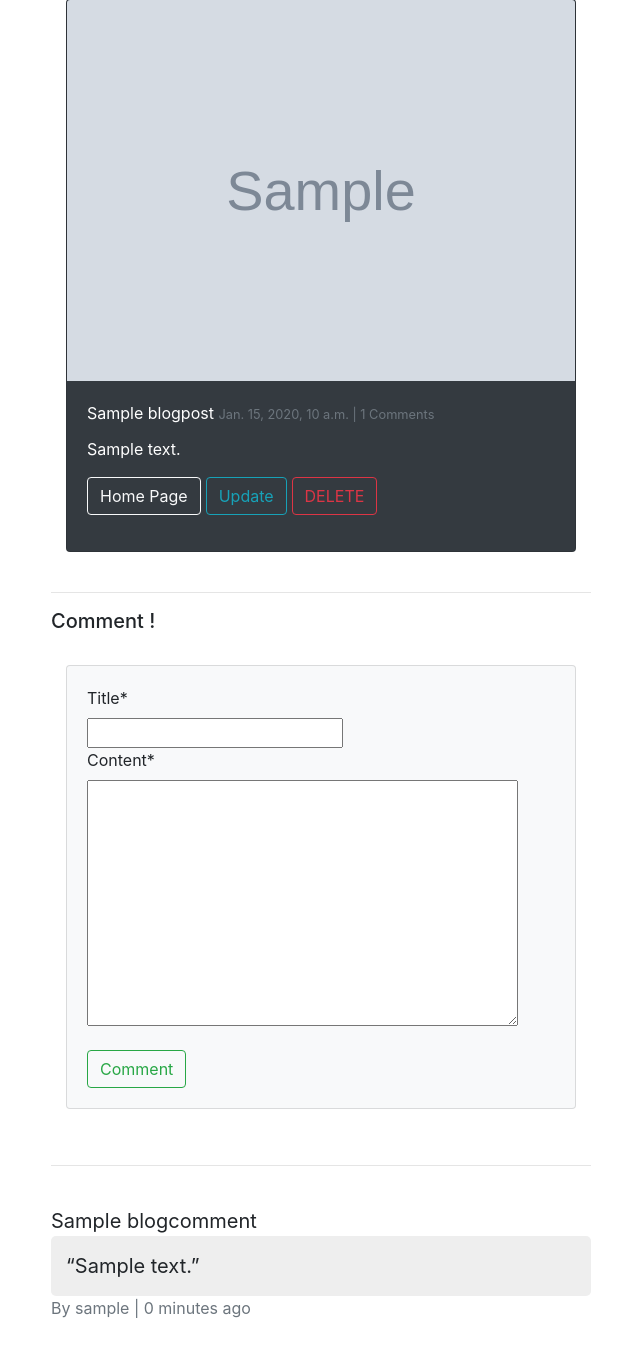
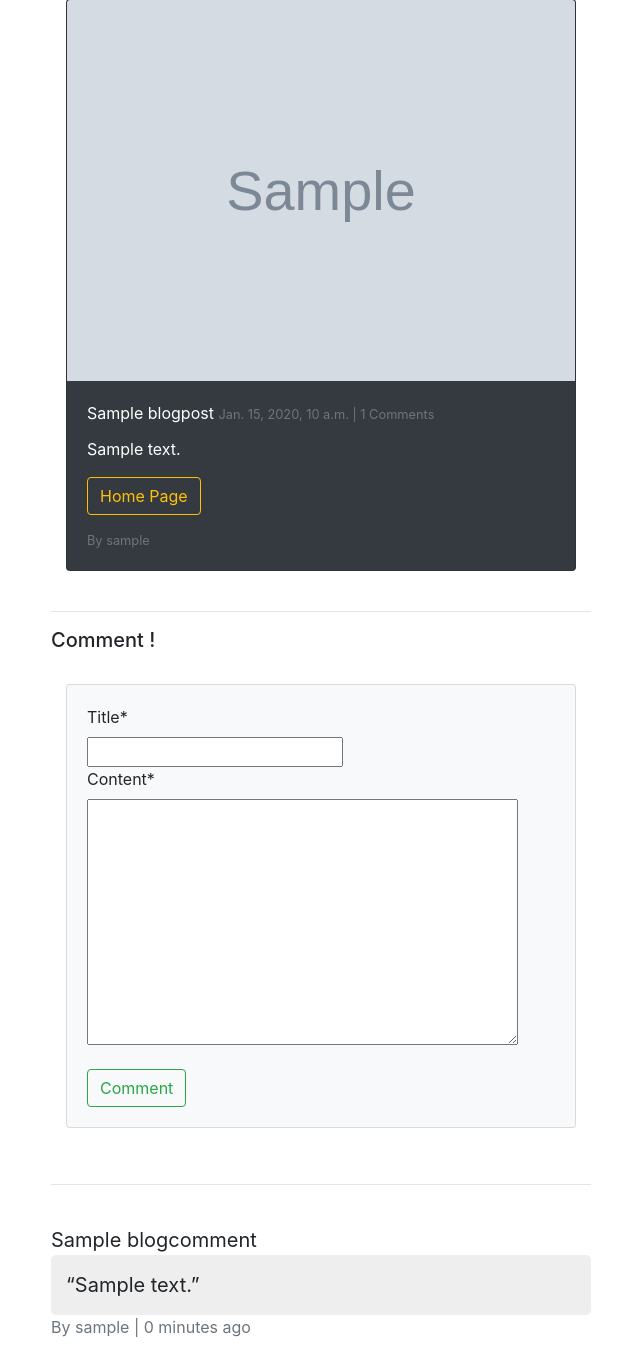
Before and after one commit to mohsen-ameli/Mohsen-Web, a Django app: a page that uses blog/templates/blog/post_detail_view.html in a window 1280 px wide. Shown: the part 81-1436 px from the top of the page, without its empty margins (319-959 px from the left). Before the commit the page ends 1399 px from the top, so only its background shows below. Run offline with Django 3.2, Linux system fonts and the light colour scheme; tables that the repository leaves empty hold one stand-in row (values such as "Sample post"); grey boxes marked "Sample" are stand-in pictures; data that the repository does not hold is empty; some libraries are stand-ins or nearby versions.

Commit message:
some stuff added

```diff
--- a/blog/templates/blog/post_detail_view.html
+++ b/blog/templates/blog/post_detail_view.html
@@ -23,12 +23,7 @@
 
         <div class="row">
 
-          <form action="{% url 'blog:home' %}">
-            <div style="margin-left: 15px;">
-              <button class="btn btn-outline-light">Home Page</button>
-            </div>
-          </form>
-
+          {% if post.user == user %}
             <form action="{{ post.get_update_url }}">
               <div style="margin-left: 5px;">
                 <button class="btn btn-outline-info">Update</button>
@@ -40,9 +35,15 @@
                 <button class="btn btn-outline-danger">DELETE</button>
               </div>
             </form>
+          {% endif %}
+            <form action="{% url 'blog:home' %}">
+              <div style="margin-left: 15px;">
+                <button class="btn btn-outline-warning">Home Page</button>
+              </div>
+            </form>
 
         </div>
-      </div>
+        <p class="card-text"><small class="text-muted" style="margin-bottom: 20px">By {{ post.user }}</small></p>      </div>
     </div>
   </div>
   <br/>
@@ -85,25 +86,6 @@
         </blockquote>
       </div>
 
-
-      <!--
-      <div class="col-12 col-md-a0 mb-0 mx-auto">
-        <div class="card bg-warning text-white">
-          <div class="card-body">
-
-            <div class="card-title">
-              <a>{{ comment.title }}</a>
-              <small class="text-muted">{{ comment.publish_date|timesince }}</small>
-            </div>
-
-            <div class="card-text">
-              <p>{{ comment.content }}</p>
-            </div>
-
-          </div>
-        </div>
-      </div>-->
-
   {% endfor %}
   <!--Ending-->
 
```
Lines whose indentation alone changed are shown as unchanged.
